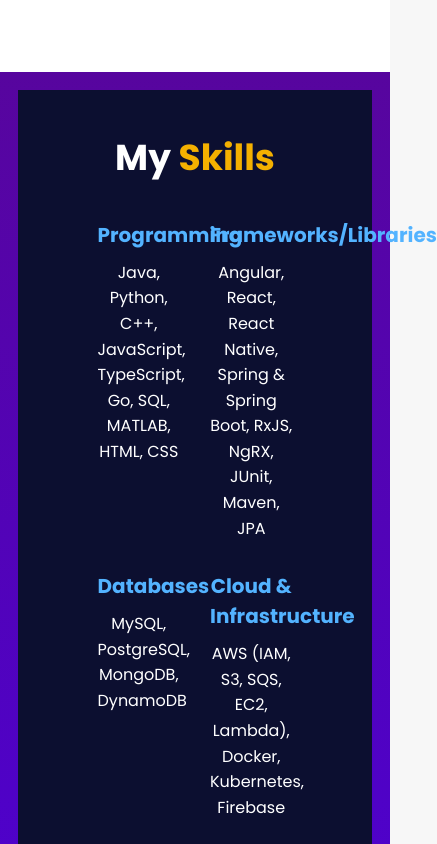
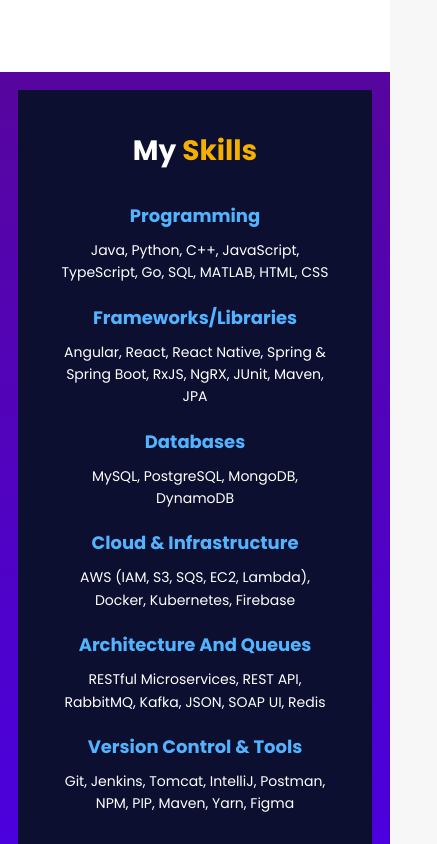
Before and after one commit to ParuchuriSandeep/MyPortfolio, a plain HTML site: page index.html in a window 390 px wide. Shown: the part 1700-2544 px from the top of the page, 437 px wide, since content can reach past the window. Drawn offline with nearby package versions, Linux system fonts and the light colour scheme; no server answers.

Commit message:
fixing the bug for the mobile UI

```diff
--- a/assets/css/style.css
+++ b/assets/css/style.css
@@ -1154,3 +1154,64 @@
   white-space: nowrap;
   overflow: hidden;
 }
+/* Existing CSS styles */
+.skills-section {
+  text-align: center;
+  background-color: #0c0f30;
+  padding: 40px;
+}
+
+.skills-section h2 {
+  font-size: 36px;
+  color: #fff;
+  margin-bottom: 20px;
+}
+
+.skills-section .highlight {
+  color: #f4b000;
+}
+
+.skills-container {
+  display: flex;
+  flex-wrap: wrap;
+  justify-content: center;
+  max-width: 1200px;
+  margin: 0 auto;
+}
+
+.skills-column {
+  width: 30%;
+  margin: 15px;
+  color: #fff;
+}
+
+.skills-column h3 {
+  font-size: 20px;
+  color: #53b3ff;
+  margin-bottom: 10px;
+}
+
+.skills-column p {
+  font-size: 16px;
+  line-height: 1.6;
+}
+
+/* Add this for mobile responsiveness */
+@media only screen and (max-width: 768px) {
+  .skills-column {
+    width: 100%; /* Stack columns vertically */
+    margin: 10px 0; /* Adjust margins */
+  }
+
+  .skills-section h2 {
+    font-size: 28px; /* Adjust heading size for mobile */
+  }
+
+  .skills-column h3 {
+    font-size: 18px; /* Slightly smaller font for mobile */
+  }
+
+  .skills-column p {
+    font-size: 14px; /* Smaller text for better readability on small screens */
+  }
+}
```
